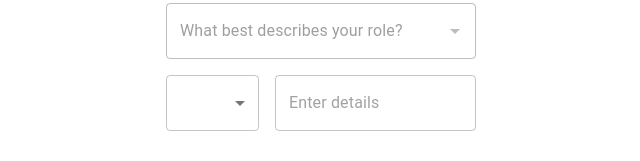
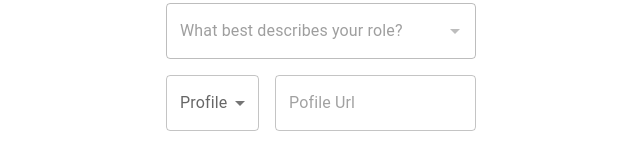
Before and after one commit to SG3659/Assignment, a React (Vite) app: page / in a window 1280 px wide. Shown: the part 414-575 px from the top of the page, without its empty margins (319-959 px from the left). Built offline with nearby package versions, Linux system fonts and the light colour scheme; the HTML template or start-up script is replaced by a standard one.

Commit message:
some changes

```diff
--- a/src/components/formAssignment.jsx
+++ b/src/components/formAssignment.jsx
@@ -187,6 +187,7 @@ const FormAssignment = () => {
                 <Box key={field.id} sx={{ display: 'flex', gap: 2, mb: 2 }}>
                   <TextField
                     select
+                    label="Profile"
                     {...register(`profile.${index}.type`)}
                     sx={{ width: '30%' }}
                   >
@@ -200,7 +201,7 @@ const FormAssignment = () => {
                   <TextField
                     {...register(`profile.${index}.value`)}
                     sx={{ flex: 1 }}
-                    placeholder="Enter details"
+                    placeholder="Pofile Url"
                   />
                   {index==0 ? "" :( <IconButton onClick={() => remove(index)} >
                     <DeleteIcon />
```
